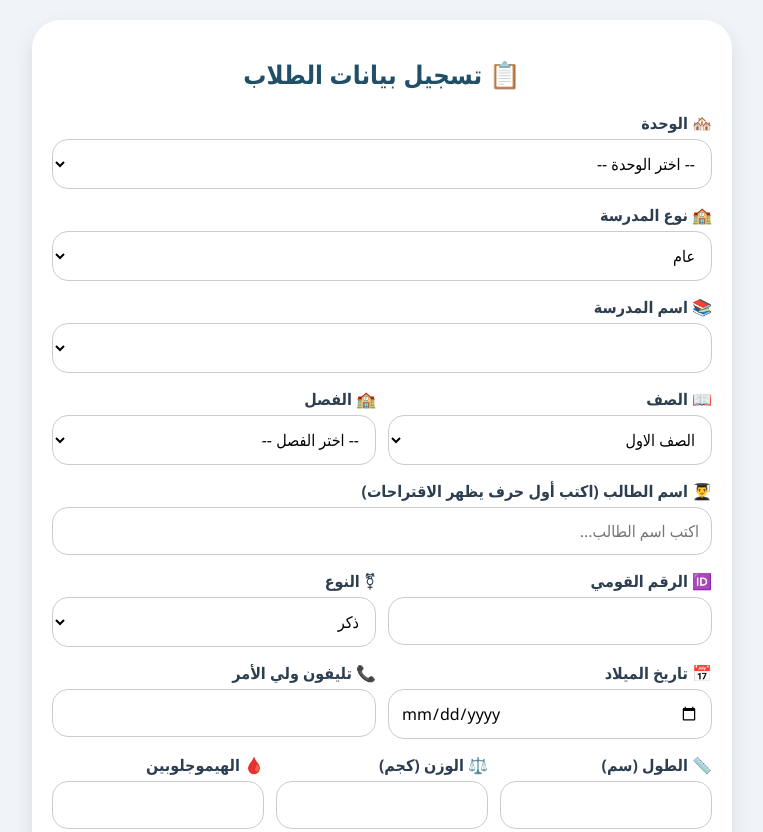
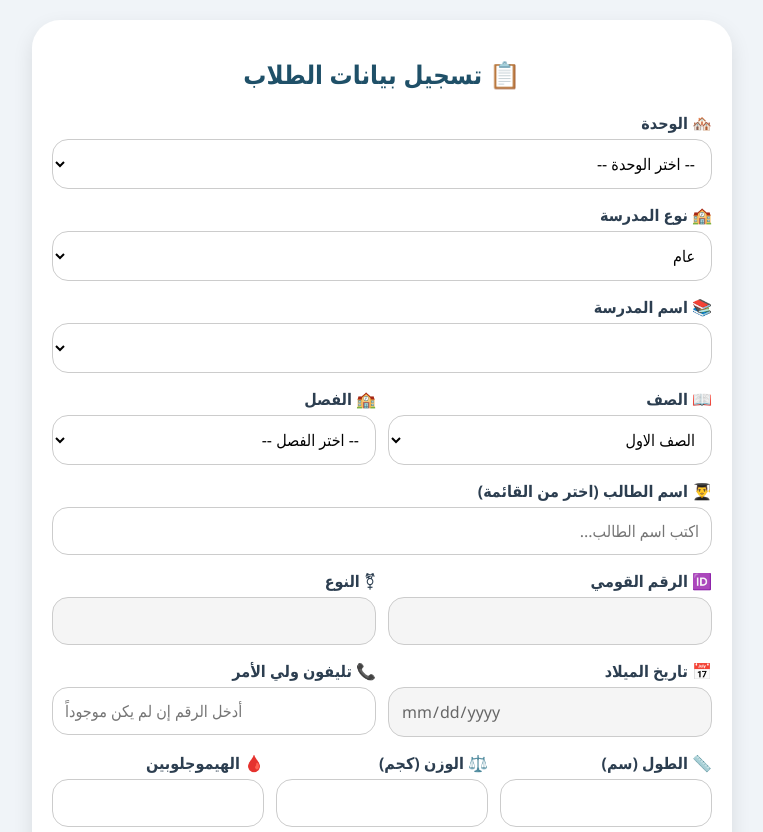
Before and after one commit to agedepartment/schoolagedepartementbadrasheen, a plain HTML site: page index.html in a window 1280 px wide. Shown: the top 832 px of the page, without its empty margins (258-1021 px from the left). Drawn offline with Linux system fonts and the light colour scheme.

Commit message:
Update index.html

```diff
--- a/index.html
+++ b/index.html
@@ -13,6 +13,7 @@
     h1 { font-size: 1.6rem; color: #1f5068; text-align: center; margin-bottom: 20px; }
     label { font-weight: bold; display: block; margin-top: 15px; margin-bottom: 5px; color: #2c3e50; }
     select, input { width: 100%; padding: 12px; border: 1px solid #ccc; border-radius: 16px; font-size: 1rem; background: #fff; }
+    input:read-only { background-color: #f5f5f5; color: #666; }
     .row2 { display: flex; gap: 12px; flex-wrap: wrap; }
     .row2 > div { flex: 1; min-width: 120px; }
     button { background: #2c7da0; color: white; border: none; padding: 14px; width: 100%; border-radius: 40px; font-size: 1.2rem; margin-top: 25px; cursor: pointer; font-weight: bold; transition: 0.2s; }
@@ -61,18 +62,18 @@
     </div>
   </div>
 
-  <label>👨‍🎓 اسم الطالب (اكتب أول حرف يظهر الاقتراحات)</label>
-  <input type="text" id="studentName" list="studentList" placeholder="اكتب اسم الطالب...">
+  <label>👨‍🎓 اسم الطالب (اختر من القائمة)</label>
+  <input type="text" id="studentName" list="studentList" placeholder="اكتب اسم الطالب..." autocomplete="off">
   <datalist id="studentList"></datalist>
 
   <div class="row2">
-    <div><label>🆔 الرقم القومي</label><input type="text" id="nationalId"></div>
-    <div><label>⚧ النوع</label><select id="gender"><option>ذكر</option><option>أنثى</option></select></div>
+    <div><label>🆔 الرقم القومي</label><input type="text" id="nationalId" readonly></div>
+    <div><label>⚧ النوع</label><input type="text" id="gender" readonly></div>
   </div>
 
   <div class="row2">
-    <div><label>📅 تاريخ الميلاد</label><input type="date" id="birthDate"></div>
-    <div><label>📞 تليفون ولي الأمر</label><input type="tel" id="parentPhone"></div>
+    <div><label>📅 تاريخ الميلاد</label><input type="date" id="birthDate" readonly></div>
+    <div><label>📞 تليفون ولي الأمر</label><input type="tel" id="parentPhone" placeholder="أدخل الرقم إن لم يكن موجوداً"></div>
   </div>
 
   <div class="row2">
```
